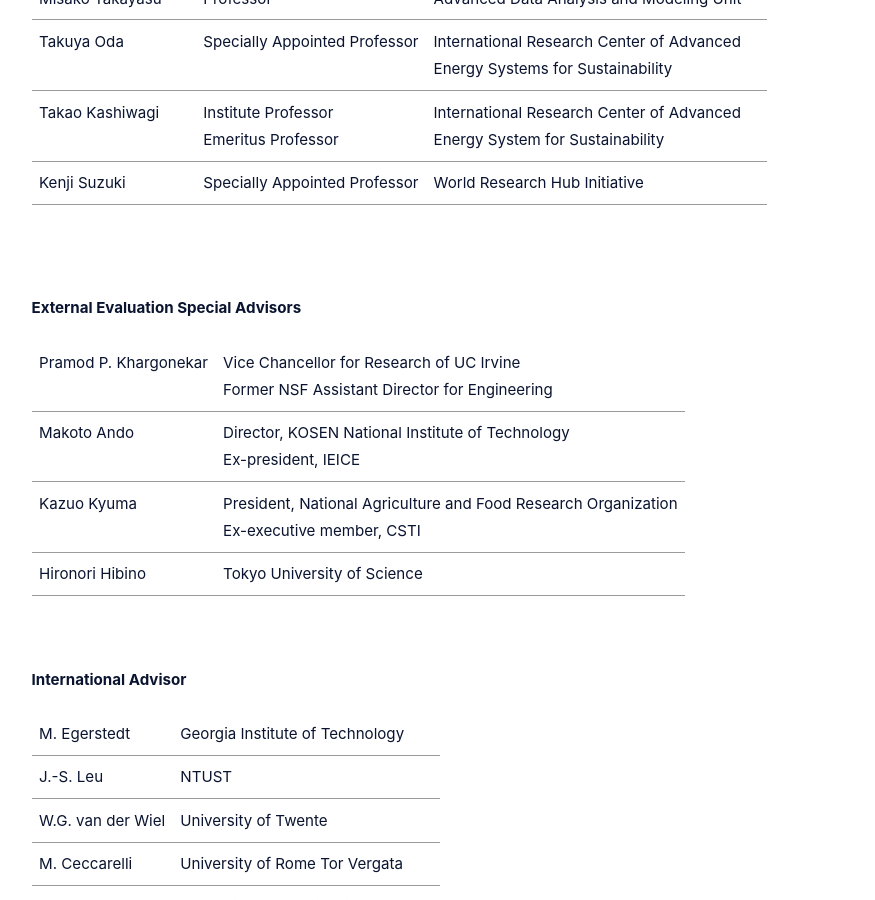
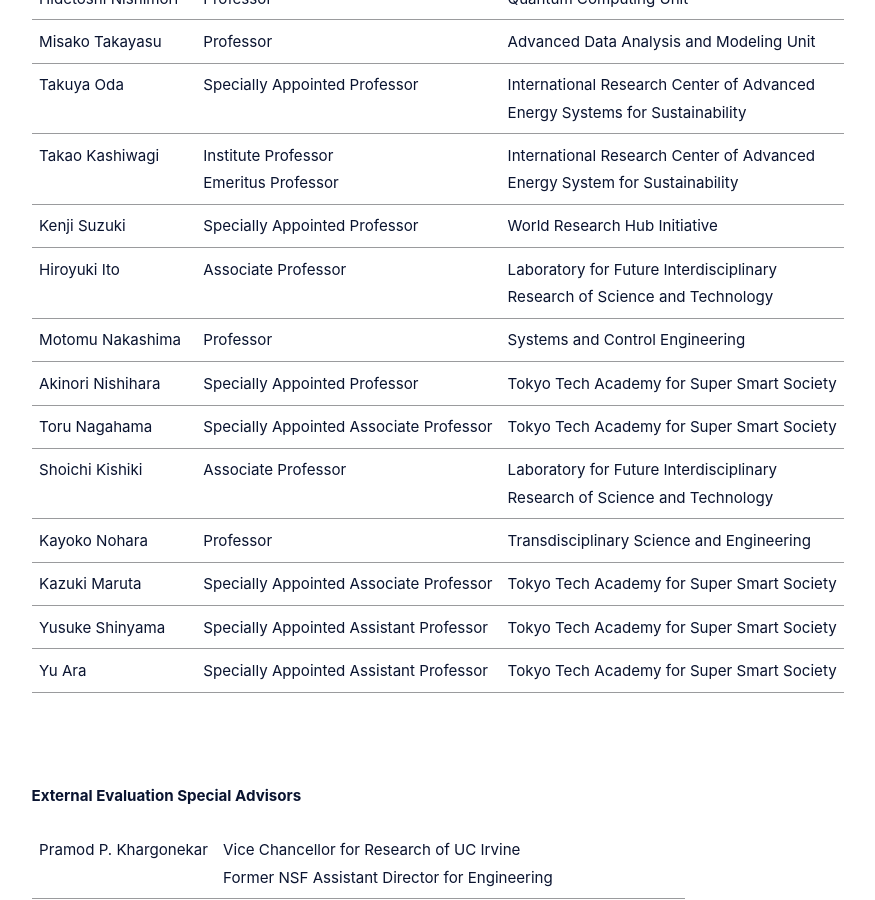
Before and after one commit to fl1d/w0ex.github.io, a Jekyll site: the page built from _pages/faculty_en.md, in a window 1280 px wide and 900 px high, scrolled down 3044 px. Shown: the whole window, without its empty margins (29-904 px from the left). Built offline with Jekyll 4.4.1, drawn with Linux system fonts in a browser that asks for light colours; cached includes are drawn as plain includes; nearby versions of some CDN libraries; some of the changed text lies outside the part shown.

Commit message:
Update faculty_en.md

```diff
--- a/_pages/faculty_en.md
+++ b/_pages/faculty_en.md
@@ -29,6 +29,7 @@
 
 **Academic Supervisors**
 
+Tomohiko Uematsu | Professor |Information and Communications Engineering
 Nobuyuki Iwatsuki | Professor |Mechanical Engineering
 Koichi Suzumori | Professor|Mechanical Engineering
 Masafumi Okada | Professor|Mechanical Engineering
@@ -89,6 +90,16 @@
 Takuya Oda|Specially Appointed Professor|International Research Center of Advanced<br> Energy Systems for Sustainability
 Takao Kashiwagi|Institute Professor<br>Emeritus Professor|International Research Center of Advanced <br>Energy System for Sustainability
 Kenji Suzuki|Specially Appointed Professor|World Research Hub Initiative
+Hiroyuki Ito | Associate Professor|Laboratory for Future Interdisciplinary <br>Research of Science and Technology
+Motomu Nakashima| Professor|Systems and Control Engineering
+Akinori Nishihara |Specially Appointed Professor|Tokyo Tech Academy for Super Smart Society
+Toru Nagahama |Specially Appointed Associate Professor|Tokyo Tech Academy for Super Smart Society
+Shoichi Kishiki |Associate Professor|Laboratory for Future Interdisciplinary <br>Research of Science and Technology
+Kayoko Nohara |Professor|Transdisciplinary Science and Engineering
+Kazuki Maruta |Specially Appointed Associate Professor|Tokyo Tech Academy for Super Smart Society
+Yusuke Shinyama |Specially Appointed Assistant Professor|Tokyo Tech Academy for Super Smart Society
+Yu Ara |Specially Appointed Assistant Professor|Tokyo Tech Academy for Super Smart Society
+
 
 <br><br>
 
```
